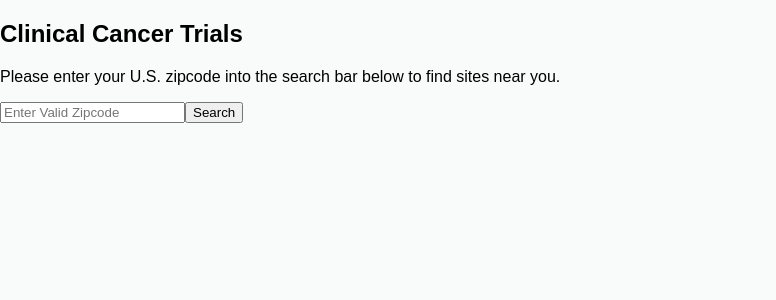
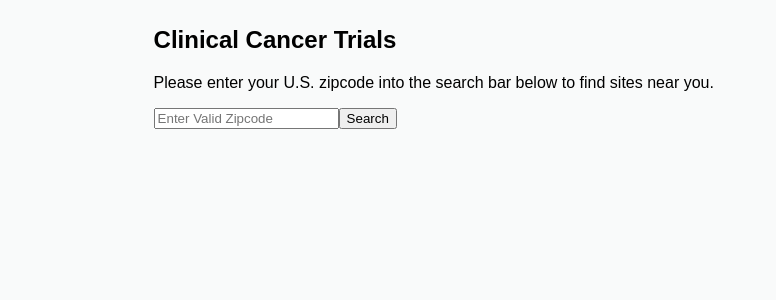
Before and after one commit to alphonsotran/nci_clinical_search, a React (Create React App) app: page / in a window 1280 px wide. Shown: the top 300 px of the page, without its empty margins (0-776 px from the left). Built offline with nearby package versions, Linux system fonts and the light colour scheme; what google-maps-react would draw is missing.

Commit message:
Add margins to container and remove bulletpoints.

```diff
--- a/src/components/App.css
+++ b/src/components/App.css
@@ -1,11 +1,22 @@
 *{
-	box-sizing: border-box
+	box-sizing: border-box;
 }
 
 body {
-	background-color: #f6f7f79c
+	background-color: #f6f7f79c;
 }
 
+.container {
+	margin: 2% 12%;
+}
+
+ul {
+	list-style-type: none;
+	padding: 0;
+}
+
+/* typography */
+
 h2, p {
-	font-family: ariali, sans-serif;
+	font-family: arial, sans-serif;
 }
--- a/src/components/App.js
+++ b/src/components/App.js
@@ -75,7 +75,7 @@ class App extends Component {
   render() {
     return (
       <BrowserRouter>
-        <div>
+        <div className="container">
             {this.state.loading === true
             ? <Loading />
             : <Route exact path='/' render={(routeProps) => (
--- a/src/components/Loading.js
+++ b/src/components/Loading.js
@@ -2,7 +2,7 @@ import React from 'react'
 
 const Loading = () => {
 	return (
-		<div>
+		<div className="loading">
 			<h3>Loading</h3>
 		</div>
 	)
```
